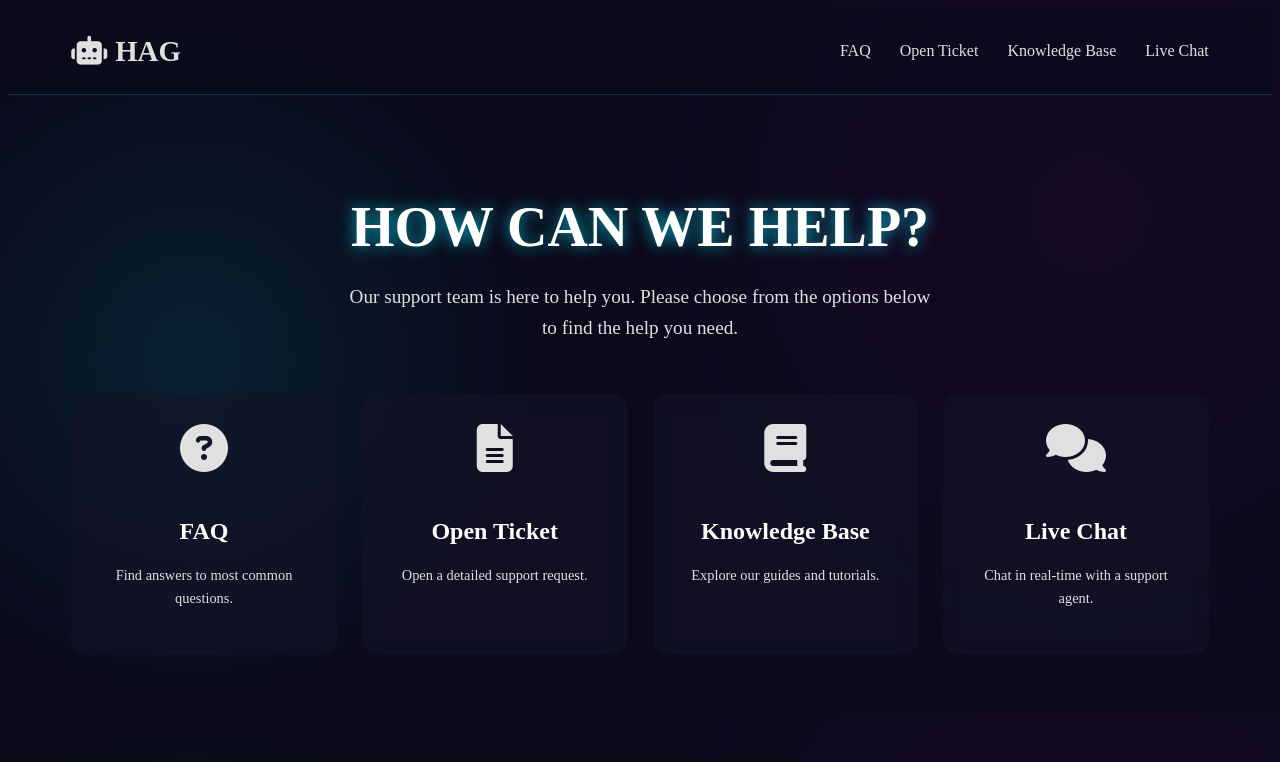
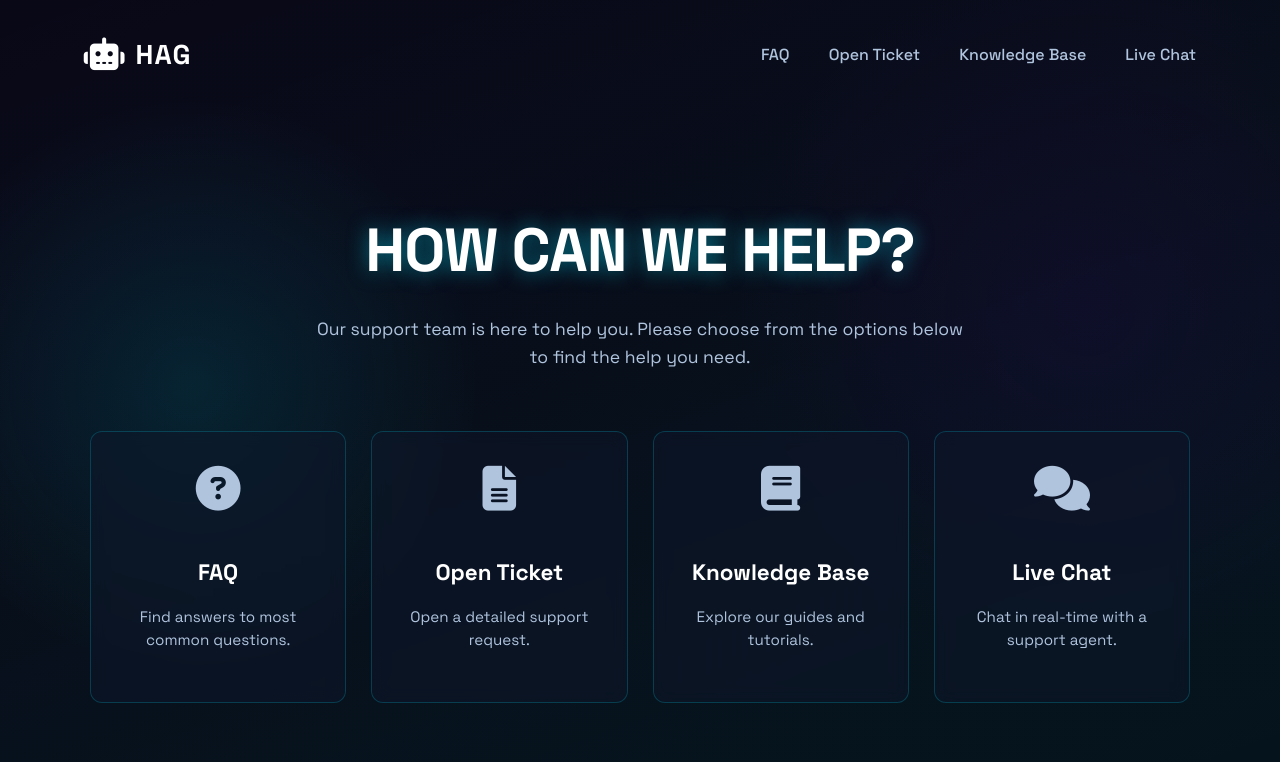
Before and after one commit to Jakeline2525/hag-suporte-final, a Flask app: page / in a window 1280 px wide. Shown: the top 762 px of the page. Run offline with Flask 3, Linux system fonts and the light colour scheme.

Commit message:
Update style.css

```diff
--- a/static/css/style.css
+++ b/static/css/style.css
@@ -1,141 +1,133 @@
-/* static/css/style.css (Adicionar no final do arquivo) */
-
-/* --- ESTILOS DO NOVO PORTAL --- */
+/* --- ESTILOS DO NOVO PORTAL (VERSÃO FINAL) --- */
 
 .portal-body {
-    background: #0a0a1a; /* Fundo escuro principal */
-    color: #e0e0e0;
+    /* Aplicando a nova fonte como padrão */
+    font-family: 'Space Grotesk', sans-serif;
+    background: #050810; /* Fundo escuro mais próximo da referência */
+    color: #b0c4de; /* Cor de texto padrão mais suave */
     line-height: 1.6;
     overflow-x: hidden;
+    /* Efeito de gradiente e linhas de luz no fundo */
     background-image:
-        radial-gradient(circle at 15% 50%, rgba(0, 229, 255, 0.1), transparent 30%),
-        radial-gradient(circle at 85% 30%, rgba(128, 0, 128, 0.1), transparent 40%);
+        radial-gradient(circle at 15% 50%, rgba(0, 229, 255, 0.1), transparent 25%),
+        radial-gradient(circle at 85% 40%, rgba(80, 0, 150, 0.1), transparent 30%),
+        linear-gradient(160deg, transparent, rgba(0, 229, 255, 0.05) 80%),
+        linear-gradient(340deg, transparent, rgba(80, 0, 150, 0.05) 80%);
 }
 
 .portal-header {
     display: flex;
     justify-content: space-between;
     align-items: center;
-    padding: 20px 5%;
-    background: rgba(10, 10, 26, 0.5);
-    backdrop-filter: blur(5px);
-    border-bottom: 1px solid rgba(0, 229, 255, 0.2);
+    padding: 25px 6%;
+    background: transparent; /* Remove o fundo do header para um look mais integrado */
+    border-bottom: none; /* Remove a borda */
     position: sticky;
     top: 0;
     z-index: 1000;
 }
 
 .portal-header .logo {
-    font-family: var(--fonte-titulo);
-    font-size: 1.8em;
+    font-size: 1.7em;
     font-weight: 700;
-    color: var(--cor-ciano);
-    text-shadow: 0 0 10px var(--cor-ciano);
+    color: #ffffff; /* Logo branco para maior contraste */
+    letter-spacing: 1px;
+    display: flex;
+    align-items: center;
+    gap: 10px; /* Espaço entre o robô e o texto */
 }
 
 .portal-header .logo i {
-    margin-right: 8px;
+    color: var(--cor-ciano); /* Ícone do robô na cor ciano */
+    font-size: 1.2em; /* Ajusta o tamanho do robô */
 }
 
 .portal-header nav a {
-    color: #e0e0e0;
+    color: #b0c4de;
     text-decoration: none;
-    margin-left: 25px;
+    margin-left: 35px;
     font-size: 1em;
     font-weight: 500;
     transition: color 0.3s, text-shadow 0.3s;
 }
 
 .portal-header nav a:hover {
-    color: var(--cor-ciano);
-    text-shadow: 0 0 8px var(--cor-ciano);
+    color: #ffffff;
+    text-shadow: 0 0 8px rgba(255, 255, 255, 0.5);
 }
 
 .portal-main {
-    padding: 50px 5%;
+    padding: 60px 5%;
     text-align: center;
 }
 
 .hero-section h1 {
-    font-family: var(--fonte-titulo);
-    font-size: 3.5em;
-    color: #fff;
-    text-shadow: 0 0 15px rgba(0, 229, 255, 0.7);
-    margin-bottom: 10px;
+    font-family: 'Space Grotesk', sans-serif;
+    font-size: 3.8em; /* Tamanho mais próximo da referência */
+    font-weight: 700;
+    color: #ffffff;
+    text-shadow: 0 0 20px rgba(0, 229, 255, 0.5);
+    margin-bottom: 15px;
+    letter-spacing: -1px;
 }
 
 .hero-section p {
-    font-size: 1.2em;
-    max-width: 600px;
-    margin: 0 auto 50px auto;
-    color: var(--cor-texto-secundario);
+    font-size: 1.1em;
+    max-width: 650px;
+    margin: 0 auto 60px auto;
+    color: #b0c4de;
 }
 
 .action-grid {
     display: grid;
-    grid-template-columns: repeat(auto-fit, minmax(250px, 1fr));
+    grid-template-columns: repeat(auto-fit, minmax(240px, 1fr));
     gap: 25px;
-    max-width: 1200px;
+    max-width: 1100px;
     margin: 0 auto;
 }
 
 .action-card {
-    background: rgba(20, 20, 40, 0.6);
-    border: 1px solid var(--cor-borda);
-    border-radius: 15px;
-    padding: 30px;
+    background: rgba(15, 23, 42, 0.5); /* Fundo do card mais sutil */
+    border: 1px solid rgba(0, 229, 255, 0.2);
+    border-radius: 12px;
+    padding: 35px 25px;
     text-align: center;
     text-decoration: none;
-    color: #e0e0e0;
-    backdrop-filter: blur(10px);
+    color: #b0c4de;
+    backdrop-filter: blur(8px);
     transition: transform 0.3s, box-shadow 0.3s, border-color 0.3s;
     position: relative;
     overflow: hidden;
 }
 
-.action-card:before {
-    content: '';
-    position: absolute;
-    top: -50%;
-    left: -50%;
-    width: 200%;
-    height: 200%;
-    background: radial-gradient(circle, rgba(0, 229, 255, 0.2), transparent 40%);
-    transform: scale(0);
-    transition: transform 0.5s;
-    z-index: 0;
-}
-
 .action-card:hover {
-    transform: translateY(-10px);
-    border-color: var(--cor-ciano);
-    box-shadow: 0 10px 30px rgba(0, 229, 255, 0.2);
-}
-
-.action-card:hover:before {
-    transform: scale(1);
-}
-
-.action-card i, .action-card h2, .action-card p {
-    position: relative;
-    z-index: 1;
+    transform: translateY(-8px);
+    border-color: rgba(0, 229, 255, 0.7);
+    box-shadow: 0 8px 40px rgba(0, 229, 255, 0.15);
 }
 
 .action-card i {
-    font-size: 3em;
+    font-size: 2.8em;
     color: var(--cor-ciano);
-    margin-bottom: 20px;
-    text-shadow: 0 0 15px var(--cor-ciano);
+    margin-bottom: 25px;
+    display: inline-block;
+    transition: transform 0.3s;
+}
+
+.action-card:hover i {
+    transform: scale(1.1);
 }
 
 .action-card h2 {
-    font-family: var(--fonte-titulo);
-    font-size: 1.5em;
+    font-family: 'Space Grotesk', sans-serif;
+    font-size: 1.4em;
+    font-weight: 700;
     margin-bottom: 10px;
-    color: #fff;
+    color: #ffffff;
 }
 
 .action-card p {
-    font-size: 0.9em;
-    color: var(--cor-texto-secundario);
+    font-size: 0.95em;
+    color: #b0c4de;
+    line-height: 1.5;
 }
```
